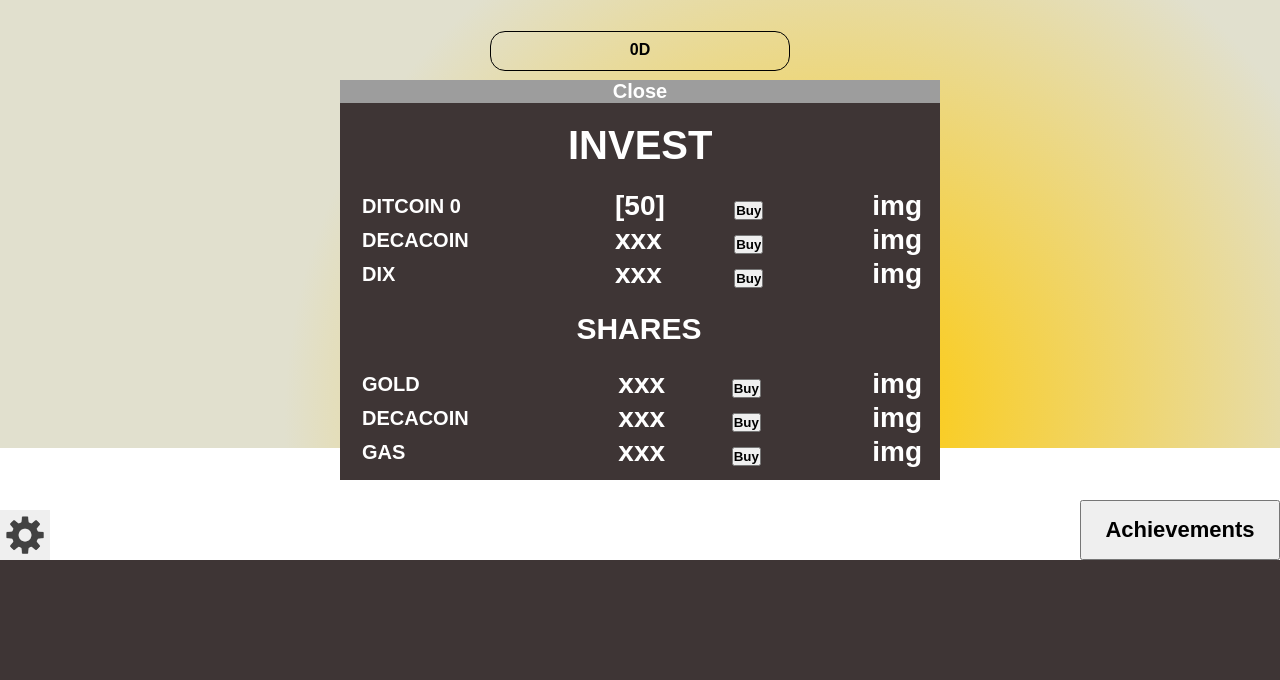
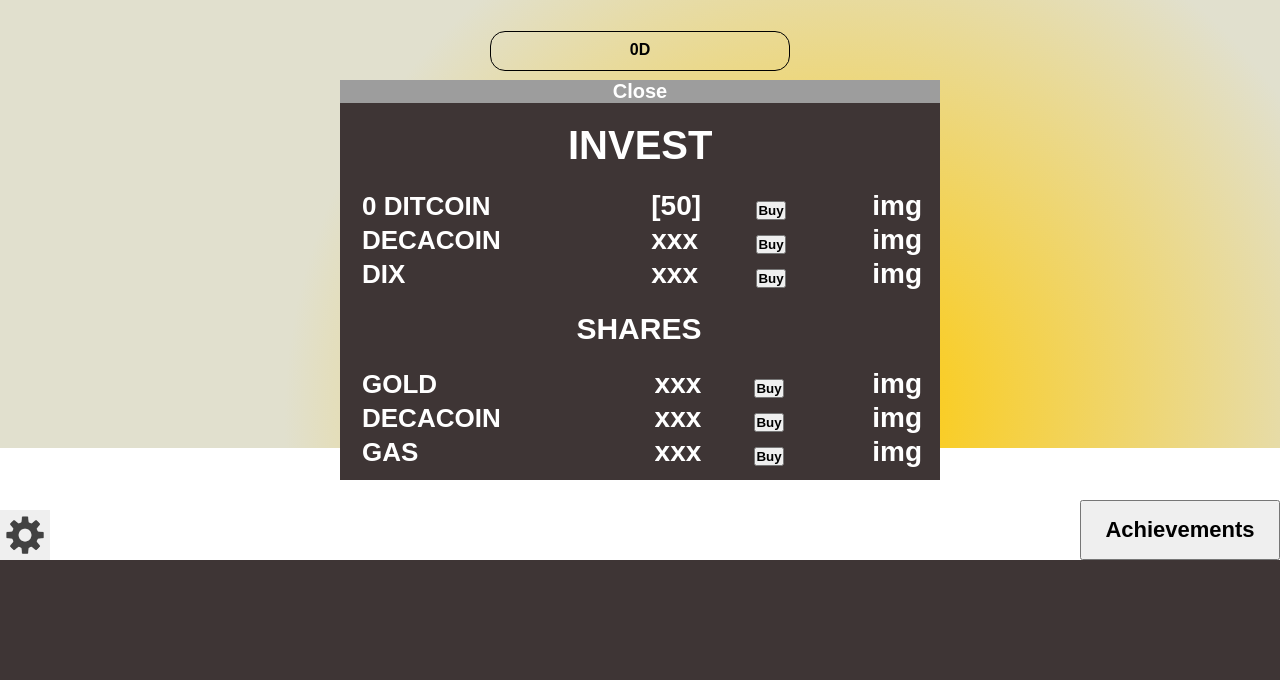
Before and after one commit to SuzanneB836/Coinclicker, a PHP site: page / in a window 1280 px wide, after a click on "INVEST". Shown: the part 120-800 px from the top of the page. Run offline with PHP 8.4, Linux system fonts and the light colour scheme.

Commit message:
slight changes to future invest layout

```diff
--- a/index.html
+++ b/index.html
@@ -45,19 +45,19 @@
                 <h1>INVEST</h1>
                 <table>
                     <tr>
-                      <tH>DITCOIN <span id="DIT">0</span> </tH>
+                      <tH class="bigger"> <span id="DIT">0</span> DITCOIN  </tH>
                       <td>  [<span id="coincost">50</span>]  </td>
                       <td> <button onclick = "buyCoins()">Buy</button> </td>
                       <td class="tableimg"> img </td>
                     </tr>
                     <tr>
-                      <th>DECACOIN</th>
+                      <th class="bigger">DECACOIN</th>
                       <td> xxx </td>
                       <td> <button class="buybut">Buy</button> </td>
                       <td class="tableimg"> img </td>
                     </tr>
                     <tr>
-                      <th>DIX</th>
+                      <th class="bigger">DIX</th>
                       <td> xxx </td>
                       <td> <button class="buybut">Buy</button> </td>
                       <td class="tableimg"> img </td>
@@ -68,19 +68,19 @@
                 <h2>SHARES</h2>
                 <table>
                     <tr>
-                      <th>GOLD</th>
+                      <th class="bigger">GOLD</th>
                       <td> xxx </td>
                       <td> <button class="buybut">Buy</button> </td>
                       <td class="tableimg"> img </td>
                     </tr>
                     <tr>
-                      <th>DECACOIN</th>
+                      <th class="bigger">DECACOIN</th>
                       <td> xxx </td>
                       <td> <button class="buybut">Buy</button> </td>
                       <td class="tableimg"> img </td>
                     </tr>
                     <tr>
-                      <th>GAS</th>
+                      <th class="bigger">GAS</th>
                       <td> xxx </td>
                       <td> <button class="buybut">Buy</button> </td>
                       <td class="tableimg"> img </td>
--- a/styles/style.css
+++ b/styles/style.css
@@ -229,6 +229,10 @@ footer {
   display: grid;
 }
 
+.bigger {
+  font-size: 26px;
+}
+
 #in-part1 {
   border-style:solid;
   background-color: rosybrown;
```
